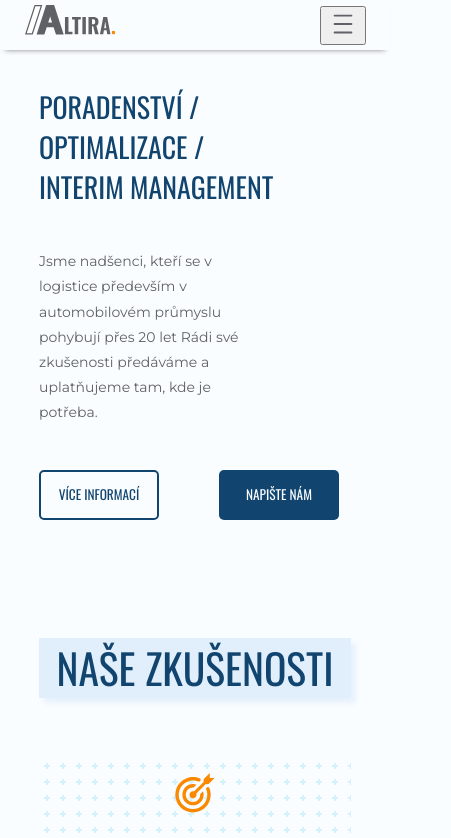
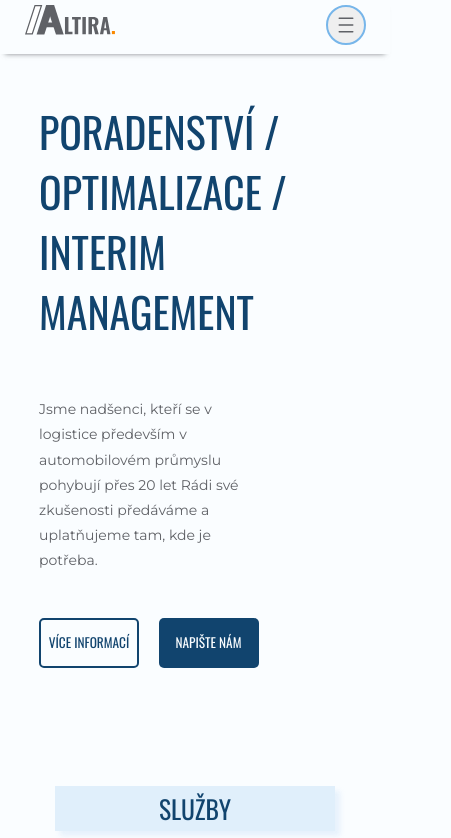
Before and after one commit to queuing4oranges/altira-website, a React (Vite) app: page / in a window 390 px wide. Shown: the top 838 px of the page, 451 px wide, since content can reach past the window. Built offline with nearby package versions, Linux system fonts and the light colour scheme; no server answers.

Commit message:
styling responsive mobile

```diff
--- a/src/App.scss
+++ b/src/App.scss
@@ -97,6 +97,16 @@ html {
     width: 90%;
     // border: 1px blue solid;
   }
+
+  .title-box {
+    width: 90%;
+    height: 45px;
+    margin: auto;
+
+    & h1 {
+      font-size: 1.6rem;
+    }
+  }
 }
 
 //large screens
--- a/src/components/Home.jsx
+++ b/src/components/Home.jsx
@@ -15,9 +15,9 @@ export default function Home() {
     <div >
       <Navbar/>
       <Hero />
-      {/* <ImageSlider /> */}
-      {/* <Sluzby /> */}
-      {/* <Ziskate /> */}
+      <ImageSlider />
+      <Sluzby />
+      <Ziskate />
       <Zkusenosti />
       <About />
       <Kontakt />
--- a/src/styles/about.scss
+++ b/src/styles/about.scss
@@ -1,9 +1,9 @@
-.another {
-  display: flex;
-  flex-direction: column;
-  justify-content: center;
-  align-items: center;
-}
+// .another {
+//   display: flex;
+//   flex-direction: column;
+//   justify-content: center;
+//   align-items: center;
+// }
 
 .about-container {
   width: 80vw;
@@ -106,6 +106,10 @@
     width: 70vw;
     margin: auto;
 
+    &__title p {
+      display: block;
+      text-align: center;
+    }
     &__cards-cont {
       flex-direction: column;
       justify-content: center;
--- a/src/styles/footer.scss
+++ b/src/styles/footer.scss
@@ -55,6 +55,8 @@
 //mobiles
 @media only screen and (max-width: 600px) {
   .footer-container {
+    max-width: 100vw;
+
     & .container {
       flex-direction: column-reverse;
     }
--- a/src/styles/hero.scss
+++ b/src/styles/hero.scss
@@ -26,7 +26,7 @@
   }
 
   &__button-container {
-    width: 300px;
+    max-width: 300px;
     display: flex;
     align-items: center;
     justify-content: space-between;
@@ -88,8 +88,8 @@
 
   .hero-text {
     &__title {
-      font-size: 28px;
-      line-height: 40px;
+      font-size: 42px;
+      line-height: 60px;
       width: 300px;
       max-width: 300px;
     }
@@ -98,8 +98,13 @@
       font-size: 14px;
     }
 
+    &__button-container {
+      max-width: fit-content;
+    }
+
     &__button {
-      max-width: 120px;
+      max-width: 100px;
+      margin-right: 5vw;
     }
   }
 
--- a/src/styles/kontakt.scss
+++ b/src/styles/kontakt.scss
@@ -37,7 +37,7 @@
 
 .title-box_white {
   background-color: $altira-white !important;
-  margin-bottom: 60px;
+  margin-bottom: 60px !important;
   box-shadow: none !important;
 }
 
@@ -45,11 +45,11 @@
 .kontakt__form {
   display: flex;
   flex-direction: column;
-  width: 450px;
+  max-width: 450px;
 }
 
 .kontakt__address {
-  margin-right: 2em;
+  margin-right: 30px;
   &_details {
     background-color: rgba(95, 97, 102, 0.8);
     box-shadow: 0px 8px 24px -5px rgba(95, 97, 102, 0.75);
@@ -78,12 +78,12 @@
       & div {
         width: 70%;
         display: flex;
-        margin: 1.5em 0;
+        margin: 20px 0;
         align-items: center;
       }
 
       & a {
-        margin-left: 24px;
+        margin-left: 20px;
         text-decoration: none;
         color: $altira-white;
       }
@@ -123,7 +123,7 @@
 
   &_sender-input {
     margin: 30px auto;
-    width: 90%;
+    max-width: 90%;
     display: flex;
     justify-content: space-between;
 
@@ -215,32 +215,59 @@
 /* ------ RESPONSIVENESS ------ */
 //mobiles
 @media only screen and (max-width: 600px) {
+  .kontakt-body,
+  .kontakt-body::before {
+    width: 100vw;
+    margin: auto;
+  }
+
   .kontakt-container {
-    flex-direction: column;
+    flex-direction: column-reverse;
+    justify-content: center;
     align-items: center;
   }
 
   .kontakt__address,
   .kontakt__form {
-    width: 350px;
+    max-width: 100%;
     margin: auto;
   }
 
-  .kontakt__address_details {
-    width: 350px;
+  .kontakt__address {
+    margin-top: 45px;
+    &_details {
+      max-width: 100%;
+    }
+
+    &_map {
+      max-width: 100% !important;
+      // margin-bottom: 70px;
+    }
   }
-  .kontakt__address_map {
-    width: 350px !important;
-    margin-bottom: 70px;
+
+  .kontakt__form {
+    padding: 3%;
+    max-width: 100%;
+    & h3 {
+      font-size: 1.6em;
+    }
+
+    & form {
+      max-width: 100%;
+    }
+    &_sender-input {
+      flex-direction: column;
+      & input {
+        margin-top: 3%;
+      }
+    }
+
+    &_button {
+      margin-bottom: 15px;
+    }
   }
 
   iframe {
     display: none;
   }
-
-  .kontakt-body,
-  .kontakt-body::before {
-    width: 100vw;
-    margin: auto;
-  }
 }
--- a/src/styles/navbar.scss
+++ b/src/styles/navbar.scss
@@ -91,10 +91,36 @@
     padding: 5px;
   }
 
+  .mobile-navbar__button {
+    & button {
+      width: 40px;
+      height: 40px;
+      border-radius: 50%;
+      border: 2px solid $altira-lightblue;
+      display: flex;
+      justify-content: center;
+      align-items: center;
+    }
+  }
+
   .mobile-navbar__links {
     display: flex;
     flex-direction: column;
     justify-content: flex-end;
     align-items: flex-end;
+    //
+    text-transform: uppercase;
+    margin-bottom: 4px;
+  }
+
+  .mobile-navbar__list {
+    & li {
+      margin-bottom: 10px;
+      padding: 5px;
+    }
+    & li:nth-child(odd) {
+      background: $altira-lightblue;
+      color: $altira-white;
+    }
   }
 }
--- a/src/styles/reference.scss
+++ b/src/styles/reference.scss
@@ -59,6 +59,7 @@
     grid-row-gap: 20px;
     align-content: space-between;
     justify-content: center;
+    margin-top: 45px;
   }
 
   .reference-cards:hover > :not(:hover) {
--- a/src/styles/zkusenosti.scss
+++ b/src/styles/zkusenosti.scss
@@ -67,6 +67,7 @@
       align-items: center;
       justify-content: center;
       max-height: fit-content;
+      max-width: 60%;
       margin: auto;
       text-align: center;
       padding: 15px;
```
